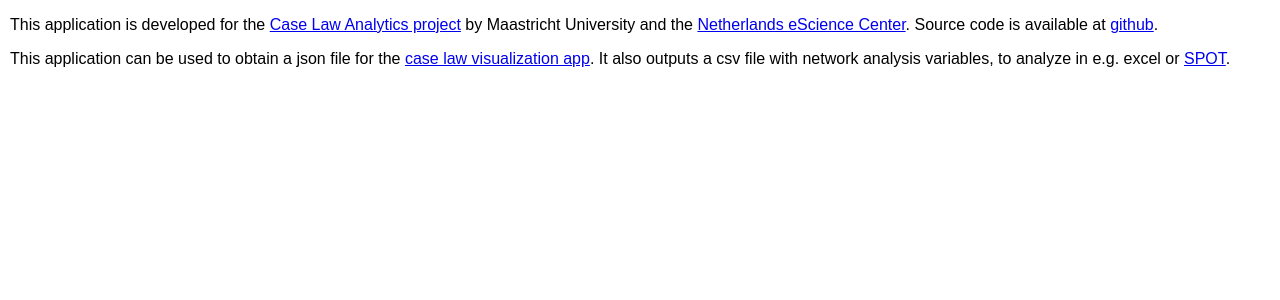
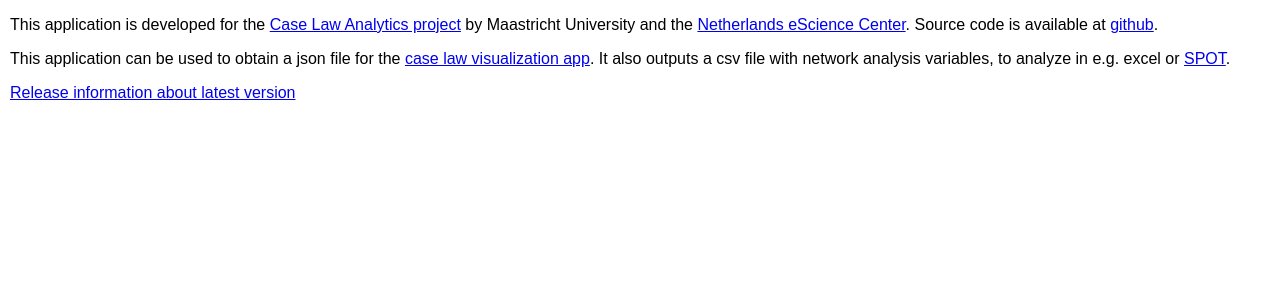
Before and after one commit to caselawanalytics/CaseLawAnalytics, a Flask app: page / in a window 1280 px wide. Shown: the part 120-420 px from the top of the page. Run offline with Flask 2, Linux system fonts and the light colour scheme.

Commit message:
Added version number and refer to release information

```diff
--- a/caselawnet/__init__.py
+++ b/caselawnet/__init__.py
@@ -2,3 +2,4 @@ import os
 
 from .caselawnet import *
 from .utils import to_sigma_json, to_csv
+from ._version import __version__
--- /dev/null
+++ b/caselawnet/_version.py
@@ -0,0 +1 @@
+__version__ = '0.1.0'
--- a/setup.py
+++ b/setup.py
@@ -1,5 +1,8 @@
 import os
 from setuptools import setup
+
+with open(os.path.join(os.path.dirname(__file__), 'caselawnet/_version.py')) as versionpy:
+    exec(versionpy.read())
 
 def read(fname):
     return open(os.path.join(os.path.dirname(__file__), fname)).read()
--- a/templates/index.html
+++ b/templates/index.html
@@ -4,9 +4,13 @@
  <p>This application is developed for the <a href="https://www.esciencecenter.nl/project/case-law-analytics">Case Law Analytics project</a> by Maastricht University
 and the <a href="https://www.esciencecenter.nl/">Netherlands eScience Center</a>.
 Source code is available at <a href="https://github.com/NLeSC/CaseLawAnalytics">github</a>.
-</p>
+ </p>
 <p>
     This application can be used to obtain a json file for the <a href="https://nlesc.github.io/case-law-app/">case law visualization app</a>.
     It also outputs a csv file with network analysis variables, to analyze in e.g. excel or <a href="http://nlesc.github.io/">SPOT</a>.
+
+</p>
+<p>
+ <a href="https://github.com/NLeSC/CaseLawAnalytics/releases" target="_blank">Release information about latest version</a>
 </p>
 {% endblock %}
```
